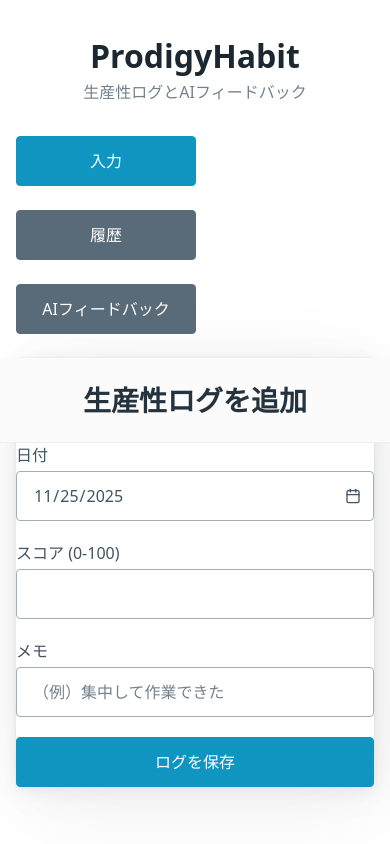
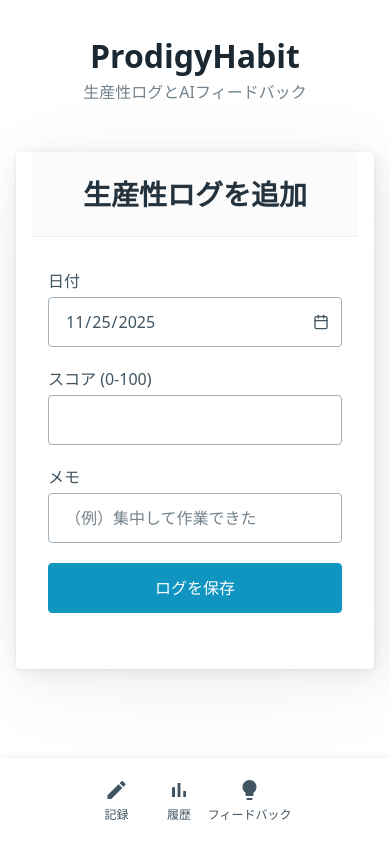
Before and after one commit to Ojun52/ProdigyHabit, a Flask app: page /entry in a window 390 px wide. Run offline with Flask 3, Linux system fonts and the light colour scheme.

Commit message:
Improved mobile design.

```diff
--- a/app.py
+++ b/app.py
@@ -2,8 +2,9 @@
 import json
 import os
 import time
+
 import google.generativeai as genai
-from flask import Flask, request, jsonify, render_template, redirect, url_for
+from flask import Flask, jsonify, redirect, render_template, request, url_for
 from flask_sqlalchemy import SQLAlchemy
 
 # --- Configuration ---
@@ -31,6 +32,8 @@
 model = genai.GenerativeModel('gemini-2.5-flash')
 
 # --- Database Model ---
+
+
 class DailyLog(db.Model):
     id = db.Column(db.Integer, primary_key=True)
     date = db.Column(db.Date, unique=True, nullable=False)
@@ -45,20 +48,25 @@
         }
 
 # --- Frontend Routes ---
+
+
 @app.route('/')
 def index():
     """Redirects to the main entry page."""
     return redirect(url_for('entry'))
+
 
 @app.route('/entry')
 def entry():
     """Renders the score entry page."""
     return render_template('entry.html')
 
+
 @app.route('/history')
 def history():
     """Renders the score history page."""
     return render_template('history.html')
+
 
 @app.route('/feedback')
 def feedback():
@@ -66,6 +74,8 @@
     return render_template('feedback.html')
 
 # --- API Endpoints ---
+
+
 @app.route('/api/score', methods=['POST'])
 def save_score():
     data = request.get_json()
@@ -96,16 +106,19 @@
         db.session.rollback()
         return jsonify({'error': f'An unexpected error occurred: {e}'}), 500
 
+
 @app.route('/api/scores', methods=['GET'])
 def get_scores():
     date_str = request.args.get('date')
     try:
         if date_str:
-            target_date = datetime.datetime.strptime(date_str, '%Y-%m-%d').date()
+            target_date = datetime.datetime.strptime(
+                date_str, '%Y-%m-%d').date()
         else:
             target_date = datetime.date.today()
 
-        start_of_week = target_date - datetime.timedelta(days=target_date.weekday())
+        start_of_week = target_date - \
+            datetime.timedelta(days=target_date.weekday())
         end_of_week = start_of_week + datetime.timedelta(days=6)
 
         logs = DailyLog.query.filter(
@@ -120,6 +133,7 @@
         })
     except Exception as e:
         return jsonify({'error': f'Failed to fetch scores: {e}'}), 500
+
 
 @app.route('/api/feedback', methods=['GET'])
 def get_feedback():
@@ -156,6 +170,8 @@
         return jsonify({'error': f'Failed to generate feedback: {e}'}), 500
 
 # --- App Initialization ---
+
+
 @app.cli.command("init-db")
 def init_db_command():
     """Initializes the database by creating all tables."""
@@ -177,3 +193,4 @@
             else:
                 print("Could not connect to the database after several retries.")
                 raise
+                raise
--- a/static/css/style.css
+++ b/static/css/style.css
@@ -3,45 +3,36 @@
     max-width: 600px; /* Adjust container width for better mobile experience */
 }
 
-header hgroup {
-    margin-bottom: 1rem; /* Reduce space below title */
-}
-header nav {
-    margin-bottom: 1rem; /* Reduce space below navigation */
-    margin: 0 auto; /* Center the navigation block itself */
+/* Add padding to body to prevent footer overlap */
+body {
+    padding-bottom: 80px; /* Should be slightly more than footer height */
 }
 
-nav ul {
+header hgroup {
+    margin-bottom: 1rem;
+}
+header nav.top-nav {
+    margin: 1rem auto;
+}
+
+nav.top-nav ul {
     display: flex;
-    flex-direction: column; /* Stack buttons vertically on small screens */
-    gap: 0.5rem; /* Spacing between buttons */
+    gap: 1rem;
     padding: 0;
     margin: 0;
-    align-items: center; /* Center stacked buttons horizontally */
+    justify-content: center;
+    width: 100%;
+    list-style: none; /* Ensure no list bullets */
 }
-nav li {
-    list-style: none;
+nav.top-nav li {
+    list-style: none; /* Ensure no list bullets */
+    width: auto;
+    margin: 0; /* Remove default li margin */
+    padding: 0; /* Remove default li padding */
 }
-nav a[role="button"] {
-    width: 180px; /* Set fixed width for consistency on all screens */
-    display: block; /* Make button fill the width */
+nav.top-nav a[role="button"] {
+    width: 180px;
     text-align: center;
-    padding: 0.75rem 1rem;
-    font-size: 1rem;
-}
-@media (min-width: 768px) { /* On larger screens, display horizontally */
-    nav ul {
-        flex-direction: row;
-        justify-content: center; /* Center items for larger screens */
-        gap: 1rem; /* Spacing between buttons on larger screens */
-        width: 100%; /* Make ul take full width to align with article */
-    }
-    nav li {
-        width: auto; /* Allow items to take natural width */
-    }
-    nav a[role="button"] {
-        width: 180px; /* Set a fixed width for consistency */
-    }
 }
 
 /* General styling for feedback container */
@@ -50,18 +41,75 @@
 /* Center titles within articles */
 article {
     width: 100%;
-    margin: auto; /* Ensure article itself is centered */
-    padding: 0; /* Remove default padding from article */
-    box-sizing: border-box; /* Include padding/border in element's total width/height */
-    margin-top: 3rem; /* Add vertical space above article */
+    margin: auto;
+    padding: 2rem; /* Add padding inside the article boxes */
+    box-sizing: border-box;
+    margin-top: 3rem;
 }
 
 article header {
     display: flex;
     justify-content: center;
     align-items: center;
-    margin-bottom: 0; /* Remove margin bottom for better flush with content */
 }
 article h2 {
-    margin-bottom: 0; /* Remove default bottom margin for better flex centering */
+    margin-bottom: 0;
 }
+
+
+/* --- Footer Navigation --- */
+#footer-nav {
+    position: fixed;
+    bottom: 0;
+    left: 0;
+    width: 100%;
+    background: var(--pico-card-background-color);
+    border-top: 1px solid var(--pico-muted-border-color);
+    box-shadow: 0 -2px 5px rgba(0,0,0,0.05);
+}
+#footer-nav ul {
+    display: flex;
+    padding: 0.5rem 0; /* Remove horizontal padding, let li handle it */
+    margin: 0 auto; /* Center the ul block itself */
+    max-width: 600px; /* Constrain ul width to prevent stretching on wider mobiles */
+    list-style: none; /* Ensure no list bullets */
+    gap: 1rem; /* Add gap between li items */
+}
+#footer-nav li {
+    list-style: none; /* Ensure no list bullets */
+    width: 33.33%; /* Force equal width for 3 items */
+    text-align: center; /* Center the 'a' tag within the li */
+}
+#footer-nav a {
+    display: flex; /* Use flex for full width and centering of children */
+    width: 100%; /* Make a tag take full width of li */
+    flex-direction: column;
+    align-items: center;
+    gap: 0.25rem;
+    padding: 0.25rem;
+    font-size: 0.75rem;
+    text-decoration: none;
+    color: var(--pico-secondary);
+    white-space: nowrap; /* Prevent text wrapping */
+}
+#footer-nav a.active {
+    color: var(--pico-primary);
+}
+#footer-nav a .material-icons {
+    font-size: 1.5rem;
+}
+
+/* --- Responsive Navigation Toggle --- */
+@media (max-width: 767px) {
+    nav.top-nav {
+        display: none; /* Hide top nav on mobile */
+    }
+}
+@media (min-width: 768px) {
+    #footer-nav {
+        display: none; /* Hide footer nav on desktop */
+    }
+    body {
+        padding-bottom: 0; /* Remove body padding on desktop */
+    }
+}
--- a/templates/base.html
+++ b/templates/base.html
@@ -4,11 +4,13 @@
     <meta charset="UTF-8">
     <meta name="viewport" content="width=device-width, initial-scale=1.0">
     <title>{% block title %}ProdigyHabit{% endblock %}</title>
-    <!-- Pico.css for a class-less, responsive, and modern UI -->
+    <!-- Pico.css -->
     <link rel="stylesheet" href="https://cdn.jsdelivr.net/npm/@picocss/pico@1/css/pico.min.css">
+    <!-- Google Material Icons -->
+    <link rel="stylesheet" href="https://fonts.googleapis.com/icon?family=Material+Icons">
     <!-- Custom Stylesheet -->
     <link rel="stylesheet" href="{{ url_for('static', filename='css/style.css') }}">
-    <!-- Marked.js for Markdown rendering -->
+    <!-- Marked.js -->
     <script src="https://cdn.jsdelivr.net/npm/marked/marked.min.js"></script>
 </head>
 <body>
@@ -18,17 +20,40 @@
                 <h1>ProdigyHabit</h1>
                 <p>生産性ログとAIフィードバック</p>
             </hgroup>
-            <nav>
+            <nav class="top-nav">
                 <ul>
-                    <li><a role="button" href="{{ url_for('entry') }}" class="{{ 'secondary' if request.endpoint != 'entry' else '' }}">入力</a></li>
-                    <li><a role="button" href="{{ url_for('history') }}" class="{{ 'secondary' if request.endpoint != 'history' else '' }}">履歴</a></li>
-                    <li><a role="button" href="{{ url_for('feedback') }}" class="{{ 'secondary' if request.endpoint != 'feedback' else '' }}">AIフィードバック</a></li>
+                    <li><a role="button" href="{{ url_for('entry') }}" class="{{ 'secondary' if request.endpoint != 'entry' else '' }}">入力✍️</a></li>
+                    <li><a role="button" href="{{ url_for('history') }}" class="{{ 'secondary' if request.endpoint != 'history' else '' }}">履歴📈</a></li>
+                    <li><a role="button" href="{{ url_for('feedback') }}" class="{{ 'secondary' if request.endpoint != 'feedback' else '' }}">AIフィードバック💡</a></li>
                 </ul>
             </nav>
         </header>
 
         {% block content %}{% endblock %}
+    </main>
 
-    </main>
+    <!-- Footer Navigation -->
+    <nav id="footer-nav">
+        <ul>
+            <li>
+                <a href="{{ url_for('entry') }}" class="{{ 'active' if request.endpoint == 'entry' else '' }}">
+                    <i class="material-icons">edit</i>
+                    <span>記録</span>
+                </a>
+            </li>
+            <li>
+                <a href="{{ url_for('history') }}" class="{{ 'active' if request.endpoint == 'history' else '' }}">
+                    <i class="material-icons">bar_chart</i>
+                    <span>履歴</span>
+                </a>
+            </li>
+            <li>
+                <a href="{{ url_for('feedback') }}" class="{{ 'active' if request.endpoint == 'feedback' else '' }}">
+                    <i class="material-icons">lightbulb</i>
+                    <span>フィードバック</span>
+                </a>
+            </li>
+        </ul>
+    </nav>
 </body>
 </html>
```
